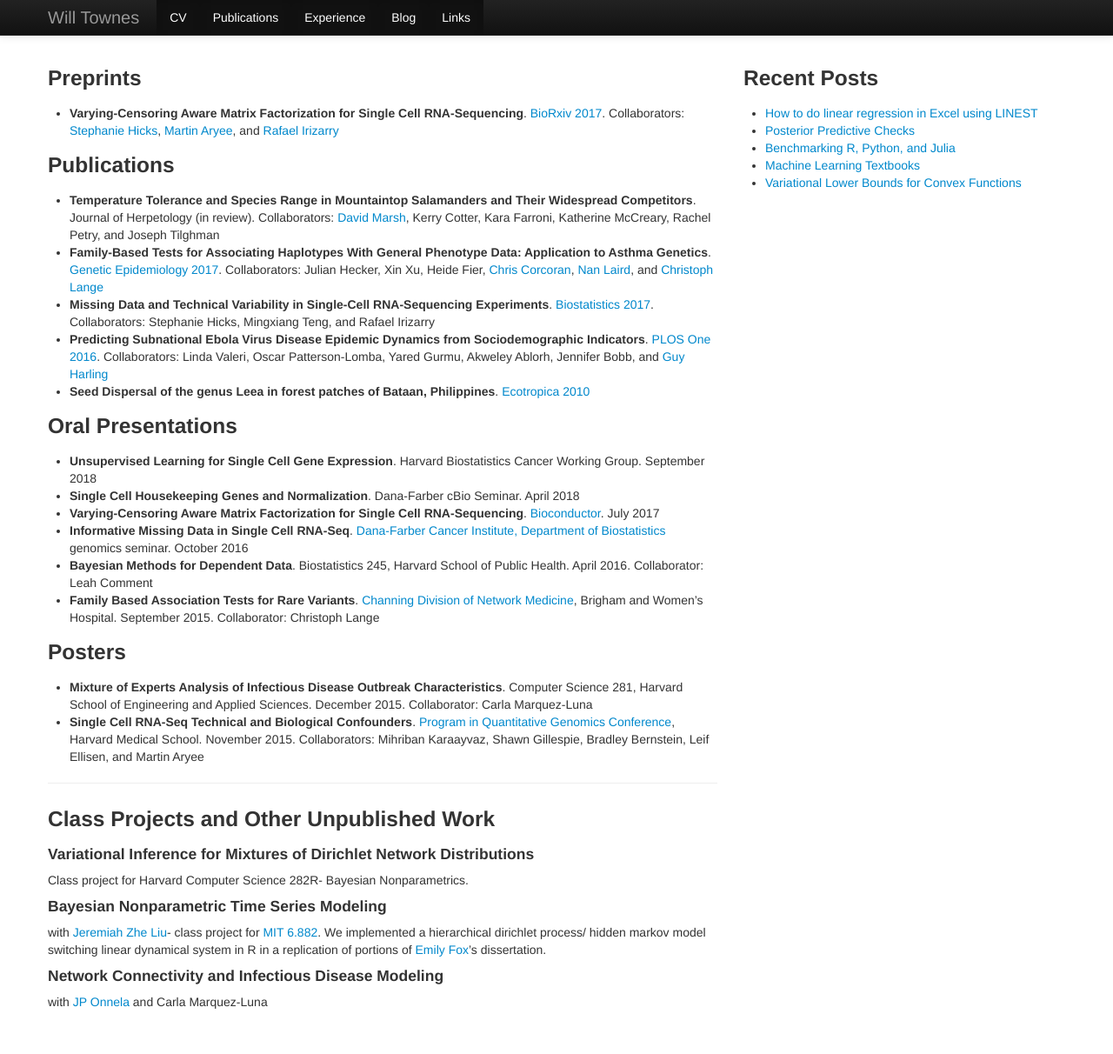
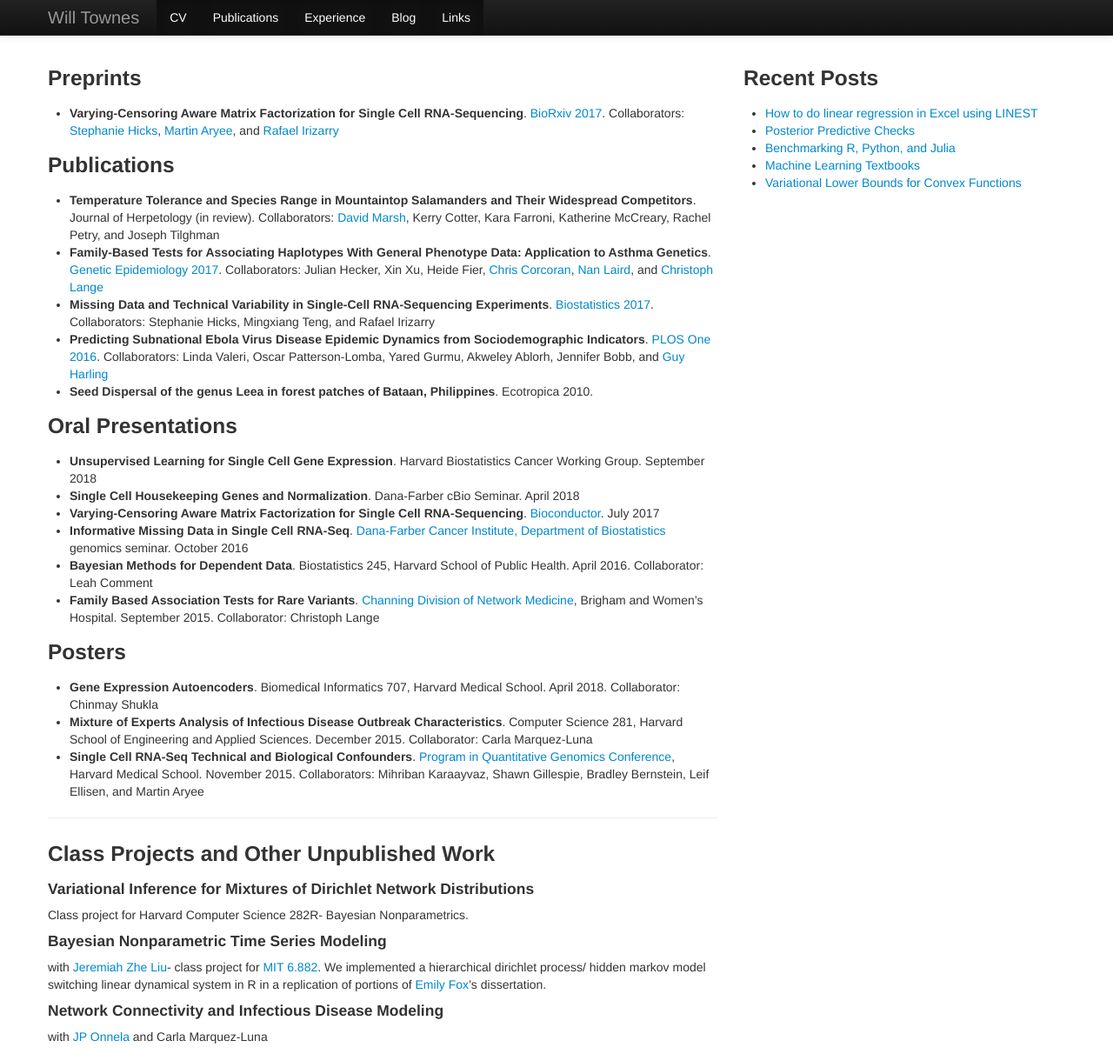
Before and after one commit to willtownes/willtownes.github.io, a Jekyll site: the page built from publications/index.md, in a window 1280 px wide and 1212 px high. Shown: the whole window at 87% size. Built offline with Jekyll 4.4.1, drawn with Linux system fonts in a browser that asks for light colours; nearby versions of some CDN libraries; some of the changed lines change nothing that is shown.

Commit message:
major update to resume. Minor change to publications html page

```diff
--- a/publications/index.md
+++ b/publications/index.md
@@ -15,7 +15,7 @@ layout: default
 * **Family-Based Tests for Associating Haplotypes With General Phenotype Data: Application to Asthma Genetics**. [Genetic Epidemiology 2017](https://onlinelibrary.wiley.com/doi/10.1002/gepi.22094/full). Collaborators: Julian Hecker, Xin Xu, Heide Fier, [Chris Corcoran](http://www.math.usu.edu/people/chriscorcoran_facultypage), [Nan Laird](https://www.hsph.harvard.edu/nan-laird/), and [Christoph Lange](https://www.hsph.harvard.edu/christoph-lange/)
 * **Missing Data and Technical Variability in Single-Cell RNA-Sequencing Experiments**. [Biostatistics 2017](https://academic.oup.com/biostatistics/article/doi/10.1093/biostatistics/kxx053/4599254). Collaborators: Stephanie Hicks, Mingxiang Teng, and Rafael Irizarry
 * **Predicting Subnational Ebola Virus Disease Epidemic Dynamics from Sociodemographic Indicators**. [PLOS One 2016](http://dx.doi.org/10.1371/journal.pone.0163544). Collaborators: Linda Valeri, Oscar Patterson-Lomba, Yared Gurmu, Akweley Ablorh, Jennifer Bobb, and [Guy Harling](http://guyharling.com/)
-* **Seed Dispersal of the genus Leea in forest patches of Bataan, Philippines**. [Ecotropica 2010](http://www.soctropecol.eu/ecotropica-2010/)
+* **Seed Dispersal of the genus Leea in forest patches of Bataan, Philippines**. Ecotropica 2010.
 
 ### Oral Presentations
 
@@ -28,6 +28,7 @@ layout: default
 
 ### Posters
 
+* **Gene Expression Autoencoders**. Biomedical Informatics 707, Harvard Medical School. April 2018. Collaborator: Chinmay Shukla
 * **Mixture of Experts Analysis of Infectious Disease Outbreak Characteristics**. Computer Science 281, Harvard School of Engineering and Applied Sciences. December 2015. Collaborator: Carla Marquez-Luna
 * **Single Cell RNA-Seq Technical and Biological Confounders**. [Program in Quantitative Genomics Conference](http://www.hsph.harvard.edu/2015-pqg-conference/), Harvard Medical School. November 2015. Collaborators: Mihriban Karaayvaz, Shawn Gillespie, Bradley Bernstein, Leif Ellisen, and Martin Aryee
 
```
Also changed, not shown: 2 other files.
